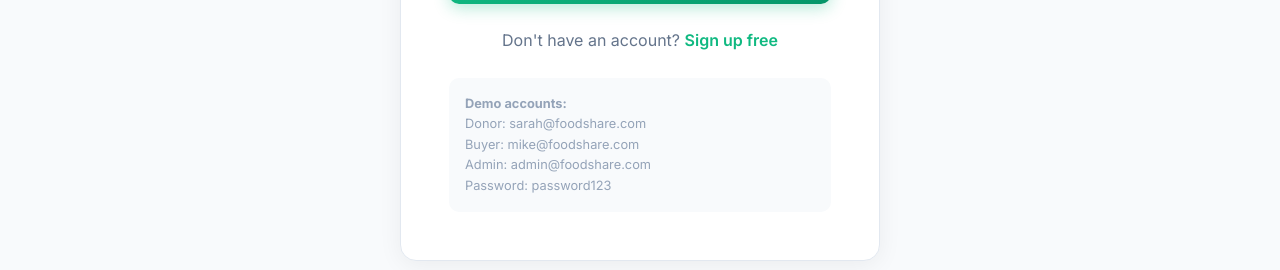
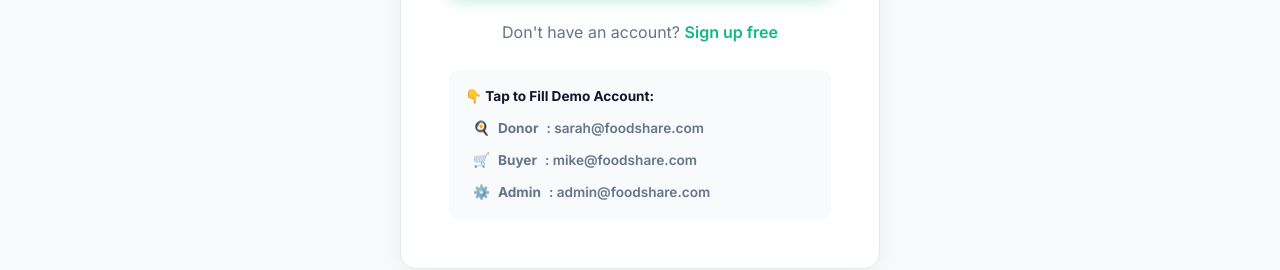
Before and after one commit to rashkhan94/foodshare, a React (Vite) app in the folder client/: page /login in a window 1280 px wide. Shown: the part 464-734 px from the top of the page. Built offline with nearby package versions, Linux system fonts and the light colour scheme; no server answers.

Commit message:
Add seed endpoint and clickable demo accounts

```diff
--- a/client/src/pages/Login.jsx
+++ b/client/src/pages/Login.jsx
@@ -41,12 +41,19 @@ export default function Login() {
                 <p style={{ textAlign: 'center', marginTop: 24, color: 'var(--text-secondary)' }}>
                     Don't have an account? <Link to="/register" style={{ fontWeight: 600 }}>Sign up free</Link>
                 </p>
-                <div style={{ marginTop: 24, padding: 16, background: 'var(--bg-secondary)', borderRadius: 'var(--radius-sm)', fontSize: '0.8rem', color: 'var(--text-muted)' }}>
-                    <strong>Demo accounts:</strong><br />
-                    Donor: sarah@foodshare.com<br />
-                    Buyer: mike@foodshare.com<br />
-                    Admin: admin@foodshare.com<br />
-                    Password: password123
+                <div style={{ marginTop: 24, padding: 16, background: 'var(--bg-secondary)', borderRadius: 'var(--radius-sm)', fontSize: '0.85rem' }}>
+                    <strong style={{ display: 'block', marginBottom: 8 }}>👇 Tap to Fill Demo Account:</strong>
+                    <div style={{ display: 'grid', gap: 8 }}>
+                        <button type="button" className="btn btn-ghost btn-sm" style={{ justifyContent: 'flex-start', width: '100%', padding: '4px 8px' }} onClick={() => { setEmail('sarah@foodshare.com'); setPassword('password123'); }}>
+                            🍳 <strong>Donor</strong>: sarah@foodshare.com
+                        </button>
+                        <button type="button" className="btn btn-ghost btn-sm" style={{ justifyContent: 'flex-start', width: '100%', padding: '4px 8px' }} onClick={() => { setEmail('mike@foodshare.com'); setPassword('password123'); }}>
+                            🛒 <strong>Buyer</strong>: mike@foodshare.com
+                        </button>
+                        <button type="button" className="btn btn-ghost btn-sm" style={{ justifyContent: 'flex-start', width: '100%', padding: '4px 8px' }} onClick={() => { setEmail('admin@foodshare.com'); setPassword('password123'); }}>
+                            ⚙️ <strong>Admin</strong>: admin@foodshare.com
+                        </button>
+                    </div>
                 </div>
             </div>
         </div>
```
Also changed, not shown: 1 other file (tests, documents, lock files or other folders).
